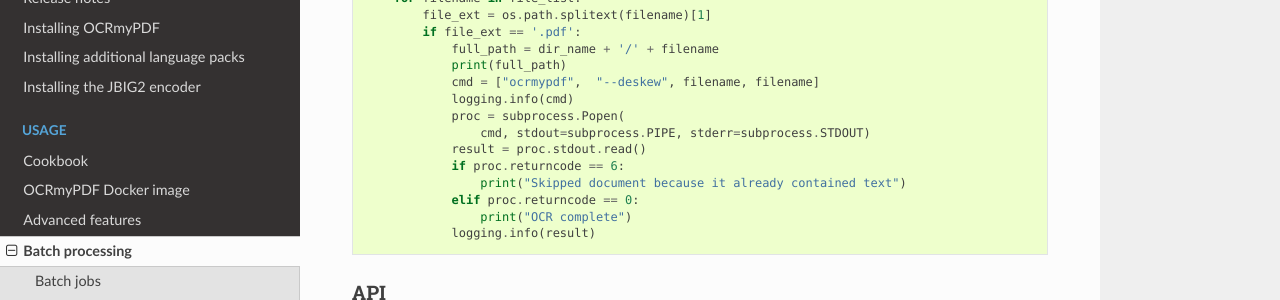
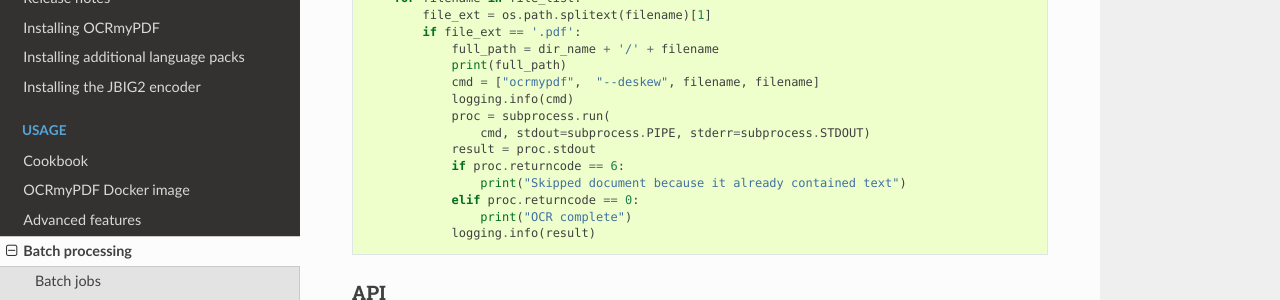
Before and after one commit to Felix-Brandstetter/Projektpraktikum-Realisierung-innovativer-Dienste, a Sphinx documentation site: the page built from docs/batch.rst, in a window 1280 px wide and 900 px high, scrolled down 1505 px. Shown: the part 151-451 px from the top of the window. Built offline with Sphinx 7.4.7 and the Read the Docs theme 2.0.0, drawn with Linux system fonts in a browser that asks for light colours.

Commit message:
Convert most uses of subprocess.Popen to subprocess.run in test suite

```diff
--- a/docs/batch.rst
+++ b/docs/batch.rst
@@ -80,9 +80,9 @@ This user contributed script also provides an example of batch processing.
 	            print(full_path)
 	            cmd = ["ocrmypdf",  "--deskew", filename, filename]
 	            logging.info(cmd)
-	            proc = subprocess.Popen(
+	            proc = subprocess.run(
 	            	cmd, stdout=subprocess.PIPE, stderr=subprocess.STDOUT)
-	            result = proc.stdout.read()
+	            result = proc.stdout
 	            if proc.returncode == 6:
 	                print("Skipped document because it already contained text")
 	            elif proc.returncode == 0:
@@ -151,7 +151,7 @@ This is only possible for x86-based Synology products. Some Synology products us
 	# the script is processed as root user via chron
 	            cmd = ['docker', 'run', '--rm', '-v', docker_mount, '-u=1030:65538', 'jbarlow83/ocrmypdf', , '--deskew' , filename, filename_OCR]
 	            logging.info(cmd)
-	            proc = subprocess.Popen(cmd, stdout=subprocess.PIPE, stderr=subprocess.STDOUT)
+	            proc = subprocess.run(cmd, stdout=subprocess.PIPE, stderr=subprocess.STDOUT)
 	            result = proc.stdout.read()
 	            logging.info(result)
 	            full_path_OCR = dir_name + '/' + filename_OCR
```
Also changed, not shown: 3 other files.
